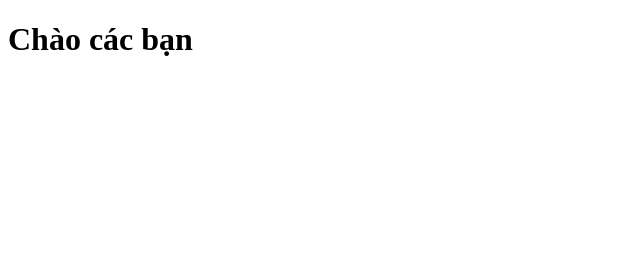
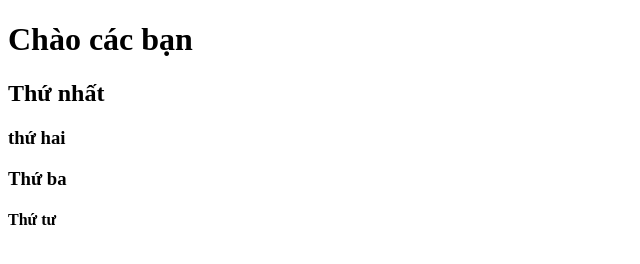
Before and after one commit to dangvanthuan12/namhoc_2021_2022_lthd, a plain HTML site: page index.html in a window 1280 px wide. Shown: the whole page, without its empty margins (0-640 px from the left). Drawn offline with Linux system fonts and the light colour scheme.

Commit message:
chinh sua 1

```diff
--- a/index.html
+++ b/index.html
@@ -10,6 +10,11 @@
 
 <body>
     <h1>Chào các bạn</h1>
+    <h2>Thứ nhất</h2>
+    <h3>thứ hai</h3>
+    <h3>Thứ ba</h3>
+    <h4>Thứ tư</h4>
+
 </body>
 
 </html>
```
